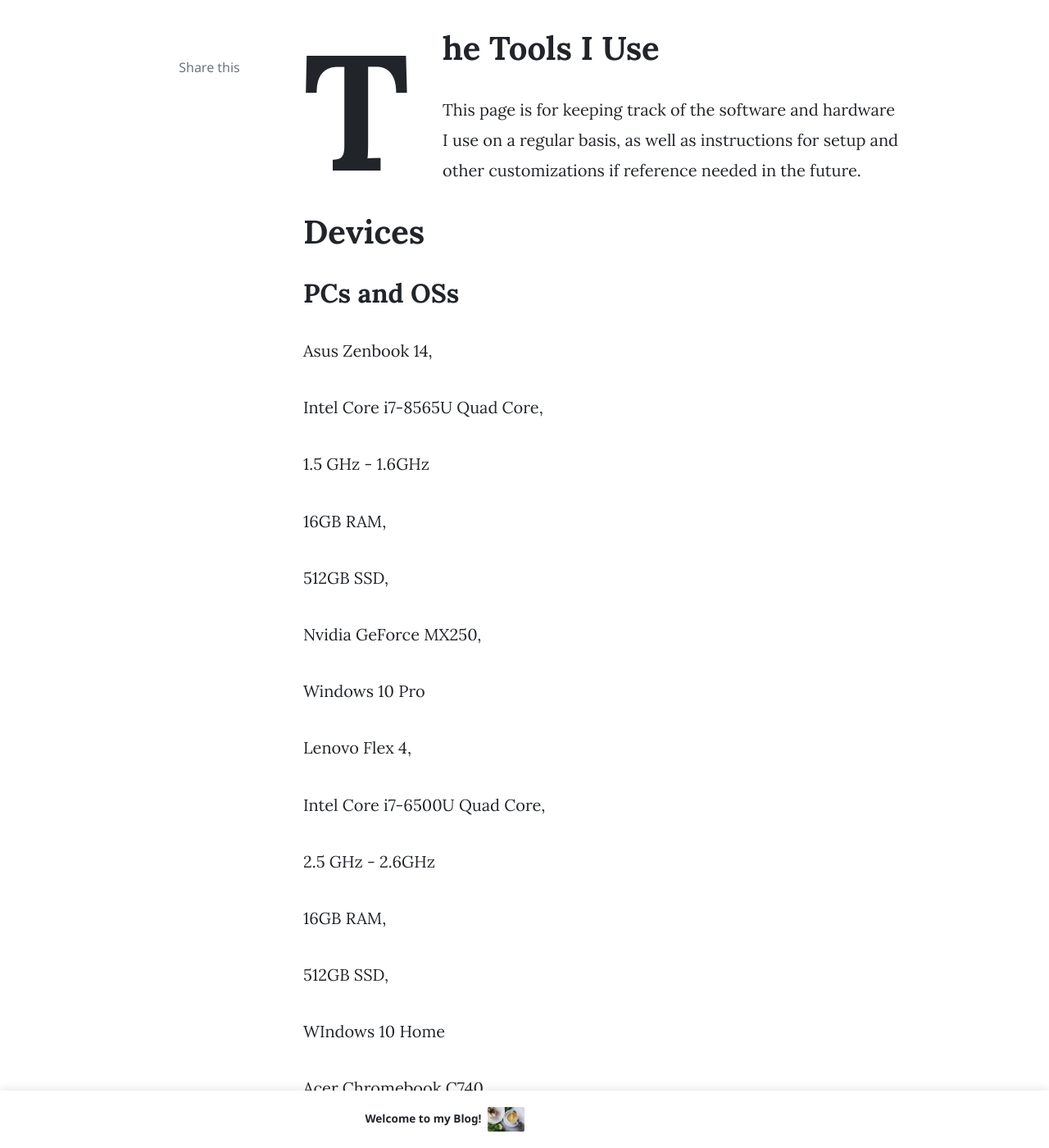
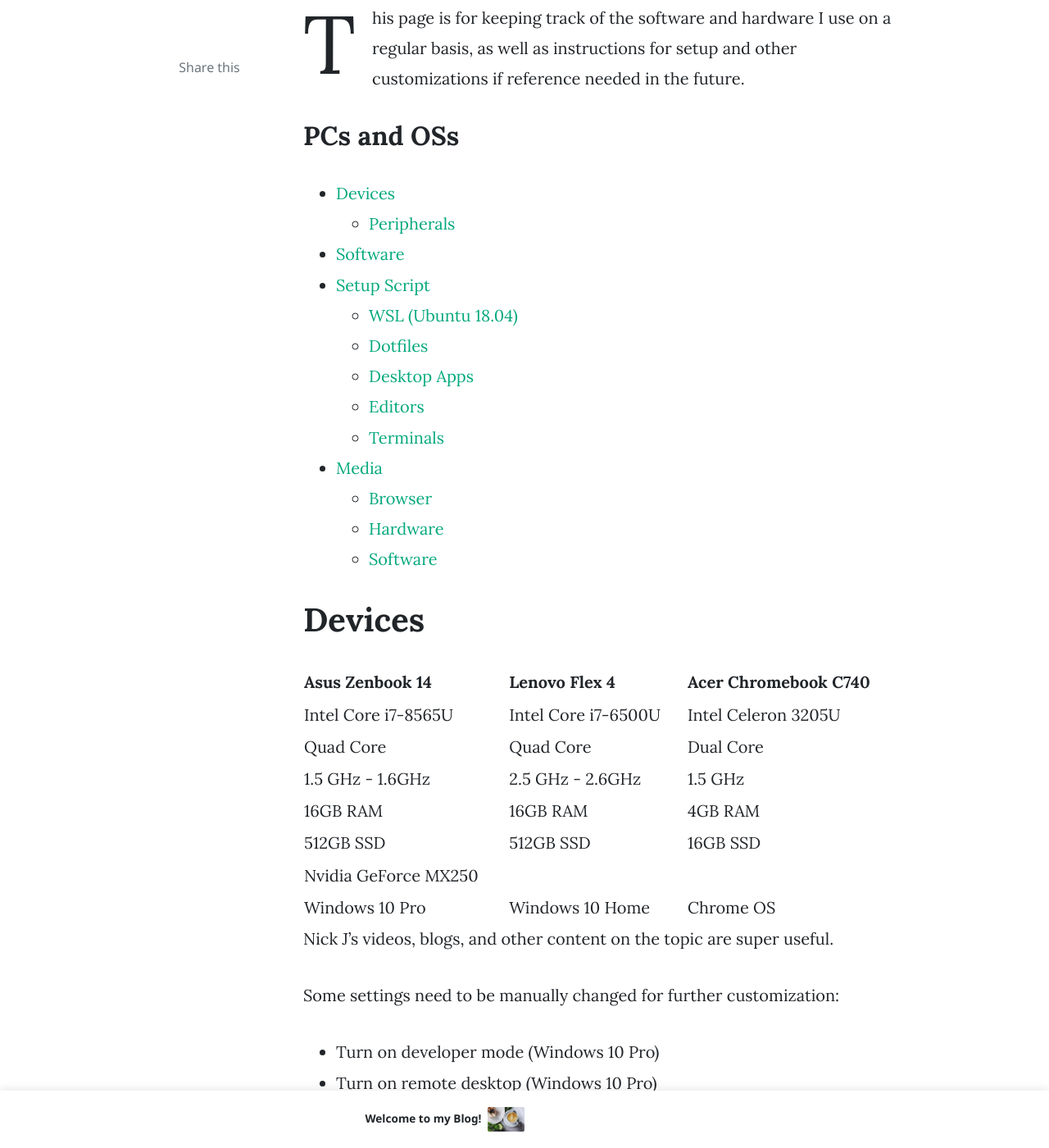
Before and after one commit to flawnson/flawnson.github.io, a Jekyll site: the page built from docs/_posts/2020-10-03-tools-I-use.md, in a window 1280 px wide and 1400 px high, scrolled down 478 px. Shown: the whole window at 82% size. Built offline with Jekyll 4.4.1, drawn with Linux system fonts in a browser that asks for light colours; nearby versions of some CDN libraries; comment, search, counter and statistics services are not loaded; some of the changed text lies outside the part shown.

Commit message:
Minor updates and additions

```diff
--- a/docs/_posts/2020-10-03-tools-I-use.md
+++ b/docs/_posts/2020-10-03-tools-I-use.md
@@ -7,55 +7,63 @@
 image: assets/images/17.jpg
 ---
 
-# The Tools I Use
+This page is for keeping track of the software and hardware I use on a regular basis, as well as instructions for setup and other customizations if reference needed in the future.
 
-This page is for keeping track of the software and hardware I use on a regular basis, as well as instructions for setup and other customizations if reference needed in the future.
+## PCs and OSs
+{:.no_toc}
+
+* A markdown unordered list which will be replaced with the ToC, excluding the "Contents header" from above
+{:toc}
+
 
 # Devices
 
-## PCs and OSs
+<table style="width:100%">
+  <tr>
+    <th>Asus Zenbook 14</th>
+    <th>Lenovo Flex 4</th>
+    <th>Acer Chromebook C740</th>
+  </tr>
+  <tr>
+    <td>Intel Core i7-8565U</td>
+    <td>Intel Core i7-6500U</td>
+    <td>Intel Celeron 3205U</td>
+  </tr>
+  <tr>
+    <td>Quad Core</td>
+    <td>Quad Core</td>
+    <td>Dual Core</td>
+  </tr>
+  <tr>
+    <td>1.5 GHz - 1.6GHz</td>
+    <td>2.5 GHz - 2.6GHz</td>
+    <td>1.5 GHz</td>
+  </tr>
+  <tr>
+    <td>16GB RAM</td>
+    <td>16GB RAM</td>
+    <td>4GB RAM</td>
+  </tr>
+  <tr>
+    <td>512GB SSD</td>
+    <td>512GB SSD</td>
+    <td>16GB SSD</td>
+  </tr>
+  <tr>
+    <td>Nvidia GeForce MX250</td>
+    <td></td>
+    <td></td>
+  </tr>
+  <tr>
+    <td>Windows 10 Pro</td>
+    <td>Windows 10 Home</td>
+    <td>Chrome OS</td>
+  </tr>
+</table>
 
-Asus Zenbook 14,
+Nick J's videos, blogs, and other content on the topic are super useful.
 
-Intel Core i7-8565U Quad Core,
-
-1.5 GHz - 1.6GHz
-
-16GB RAM,
-
-512GB SSD,
-
-Nvidia GeForce MX250,
-
-Windows 10 Pro
-
-Lenovo Flex 4,
-
-Intel Core i7-6500U Quad Core,
-
-2.5 GHz - 2.6GHz
-
-16GB RAM,
-
-512GB SSD,
-
-WIndows 10 Home
-
-Acer Chromebook C740
-
-Intel Celeron 3205U Dual Core
-
-1.5 GHz
-
-4GB RAM,
-
-16GB SSD,
-
-Chrome OS
-
-Nick J's videos, blogs, and other content on the topic is super useful
-
-Some settings need to be manually changed for further customization
+Some settings need to be manually changed for further customization:
 
 - Turn on developer mode (Windows 10 Pro)
 - Turn on remote desktop (Windows 10 Pro)
@@ -183,3 +191,5 @@
 - Audio Apps
     - Audacity
     - Ableton Live 9
+
+<p id="modTime"></p>
--- /dev/null
+++ b/docs/assets/js/main.js
@@ -0,0 +1,5 @@
+// To add last edited time to footer of website
+window.addEventListener("load",function lastMod() {
+    var lastMod = "Last Edited: " + document.lastModified;
+    document.getElementById("modTime").innerHTML = lastMod;
+},false);
```
Also changed, not shown: docs/_posts/2020-10-09-welcome-to-my-blog.md (+2 -2 lines).
